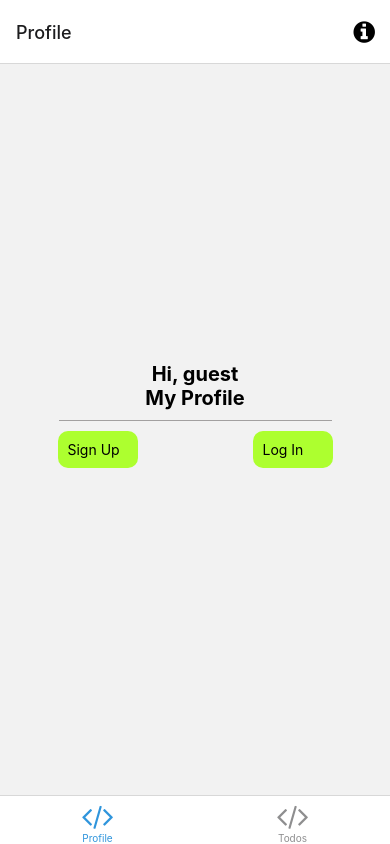
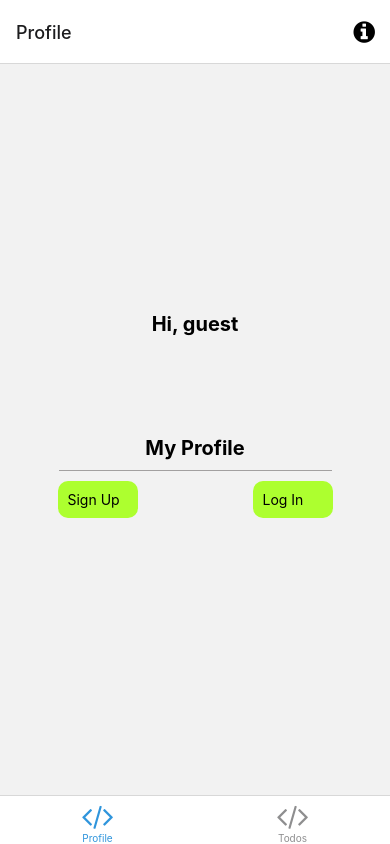
Before and after one commit to anaalamed/todo-mobile, a React Native app: screen /Todos in a window 390 px wide. Built offline with nearby package versions, Linux system fonts and the light colour scheme; what expo-linking would draw is missing.

Commit message:
hello comp, home button

```diff
--- a/App.tsx
+++ b/App.tsx
@@ -4,7 +4,6 @@ import { SafeAreaProvider } from 'react-native-safe-area-context';
 import store from "./state/configure.store";
 import { Provider } from "react-redux";
 import { initializeApp } from 'firebase/app';
-
 
 import useCachedResources from './hooks/useCachedResources';
 import useColorScheme from './hooks/useColorScheme';
--- /dev/null
+++ b/components/HelloUser.tsx
@@ -0,0 +1,28 @@
+import React from 'react';
+import { useSelector } from "react-redux";
+import styled from 'styled-components/native';
+
+import { Text, View } from './Themed';
+import { RootState } from '../state/root.reducer';
+
+export default function HelloUser() {
+  const { me } = useSelector((state: RootState) => state.users);
+
+  return (
+    <Box >
+      <Title>Hi, {me?.displayName ? me.displayName : 'guest'}</Title>
+    </Box>
+  );
+}
+
+const Box = styled.View`
+  display: flex;
+  align-items: center;
+  justify-content: center;
+  margin-bottom: 100px;
+`;
+
+const Title = styled.Text`
+  font-size: 20px;
+  font-weight: bold;
+`;
--- a/components/Profile.tsx
+++ b/components/Profile.tsx
@@ -5,6 +5,8 @@ import styled from 'styled-components/native';
 import { useDispatch, useSelector } from "react-redux";
 import { getAuth, signOut, updateProfile } from "firebase/auth";
 import { loggedOut } from "../state/slices/users.slice";
+import { removeTodos } from "../state/slices/todos.slice";
+
 
 interface Props {
     setProfile(data: boolean): void
@@ -26,6 +28,7 @@ const Profile: React.FC<Props> = ({ setProfile, setStart }) => {
     const handleLogOut = () => {
         signOut(auth).then(() => {
             dispatch(loggedOut());
+            dispatch(removeTodos());
             setProfile(false);
             setStart(true);
         }).catch((error) => {
--- a/screens/ProfileScreen.tsx
+++ b/screens/ProfileScreen.tsx
@@ -6,11 +6,10 @@ import styled from 'styled-components/native';
 import Profile from '../components/Profile';
 import SignUp from '../components/SignUp';
 import LogIn from '../components/LogIn';
-
+import HelloUser from '../components/HelloUser';
 
 import { Text, View } from '../components/Themed';
 import { RootState } from '../state/root.reducer';
-
 
 export default function ProfileScreen() {
   const dispatch = useDispatch();
@@ -25,7 +24,16 @@ export default function ProfileScreen() {
 
   return (
     <Box >
-      <Title>Hi, {me?.displayName ? me.displayName : 'guest'}</Title>
+      <HelloUser></HelloUser>
+
+      {(profile || signUp || logIn) ? (
+        <Button onPress={() => {
+          setStart(true);
+          setLogIn(false);
+          setProfile(false);
+          setSignUp(false);
+        }} ><Text>Home</Text></Button>
+      ) : null}
 
       <Start display={start}>
         <Title >My Profile</Title>
--- a/screens/TodosScreen.tsx
+++ b/screens/TodosScreen.tsx
@@ -5,6 +5,7 @@ import styled from 'styled-components/native';
 
 import AddTodo from '../components/AddTodo';
 import Todo from '../components/Todo';
+import HelloUser from '../components/HelloUser';
 import { getTodos } from '../state/slices/todos.slice';
 
 import { Text, View } from '../components/Themed';
@@ -20,6 +21,7 @@ export default function TodosScreen() {
   useEffect(() => {
     const func = async () => {
       const db = getFirestore();
+      if (me.email) {
         const q = query(collection(db, "todos"), where("userId", "==", me.email));
 
         const querySnapshot = await getDocs(q);
@@ -30,16 +32,21 @@ export default function TodosScreen() {
         dispatch(getTodos(arr));
       }
       func();
+    }
   }, [me])
 
   return (
     <Box >
+      <HelloUser></HelloUser>
       <Title >Todos</Title>
-      <AddTodo />
+      {me.email !== undefined ? <AddTodo></AddTodo> : null}
 
       <Separator />
       <Section>
-        {todos.map((todo, i) => (<Todo key={i} todo={todo}></Todo>))}
+        {me.email ?
+          (todos.map((todo, i) => (<Todo key={i} todo={todo}></Todo>))) :
+          (<Text>Please log in to see your todos here! </Text>)
+        }
       </Section>
     </Box>
   );
--- a/state/slices/todos.slice.tsx
+++ b/state/slices/todos.slice.tsx
@@ -40,8 +40,11 @@ const todos_slice = createSlice({
       const index = state.todos.findIndex(item => item.id === action.payload.id);
       state.todos[index].title = action.payload.title;
     },
+    removeTodos: (state) => {
+      state.todos = [];
+    }
   }
 });
 
 export default todos_slice.reducer;
-export const { getTodos, addTodo, deleteTodo, toggleComplete, updateTodo } = todos_slice.actions;
+export const { getTodos, addTodo, deleteTodo, toggleComplete, updateTodo, removeTodos } = todos_slice.actions;
```
Lines whose indentation alone changed are shown as unchanged.
